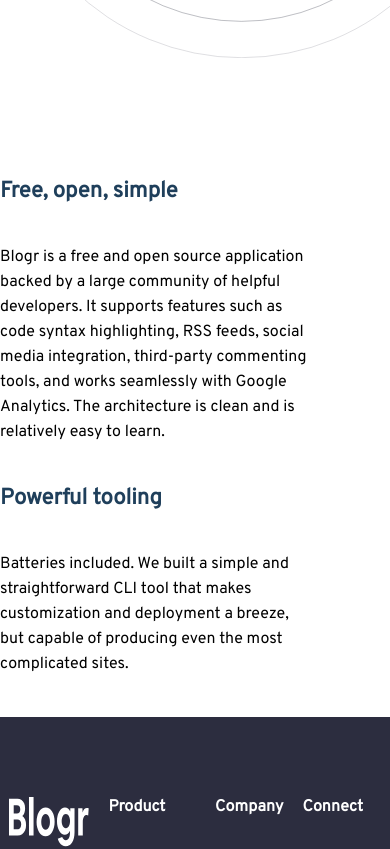
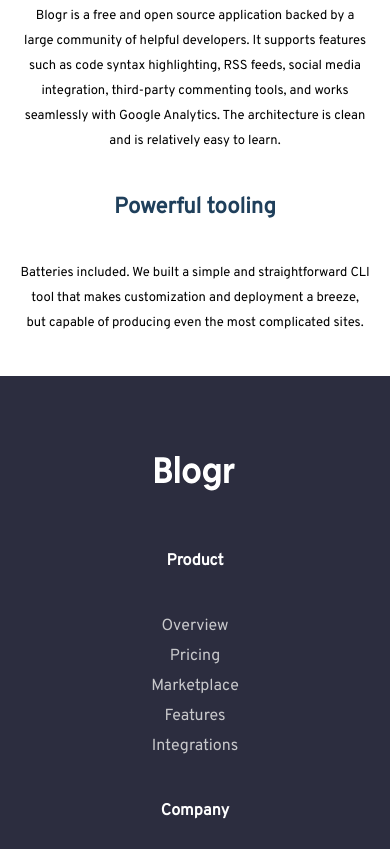
Before and after one commit to Abongile-web/Blogr, a plain HTML site: page index.html in a window 390 px wide. Shown: the part 2840-3689 px from the top of the page. Drawn offline with Linux system fonts and the light colour scheme.

Commit message:
footer section resp. added

```diff
--- a/style.scss
+++ b/style.scss
@@ -485,55 +485,36 @@ li {
 
   //hero 4 section
   .hero-4 {
-    display: flex;
-    justify-content: space-around;
-    align-items: center;
-    flex-wrap: wrap;
-    margin-bottom: 40px;
     img {
-      width: 600px;
-      margin: 80px 0;
+      width: 90%;
+      margin: 80px 0 40px 0;
     }
 
     .content {
-      width: 600px;
-
-      h3 {
-        color: $Very-dark-blue;
-        padding: 40px 0;
-        font-size: 22px;
-      }
+      width: 100%;
+      text-align: center;
+      padding: 0 20px;
 
       p {
-        width: 80%;
-        line-height: 25px;
+        width: 100%;
+        font-size: 13px;
       }
     }
   }
 
   //footer section
   .footer {
-    display: flex;
-    justify-content: space-around;
-    background-color: $Very-dark-gray-blue;
-    padding: 80px 0;
-    color: $White;
+    flex-wrap: wrap;
+    flex-direction: column;
+    text-align: center;
 
     img {
-      width: 80px;
-      height: 50px;
-      cursor: pointer;
+      height: 35px;
+      margin: 0 auto 40px auto;
     }
 
     ul {
-      h4 {
-        padding-bottom: 40px;
-      }
-
-      li {
-        line-height: 30px;
-        color: $Grayish-blue;
-      }
+      padding: 20px 0;
     }
   }
 }
```
Also changed, not shown: style.css, 1 other file.
